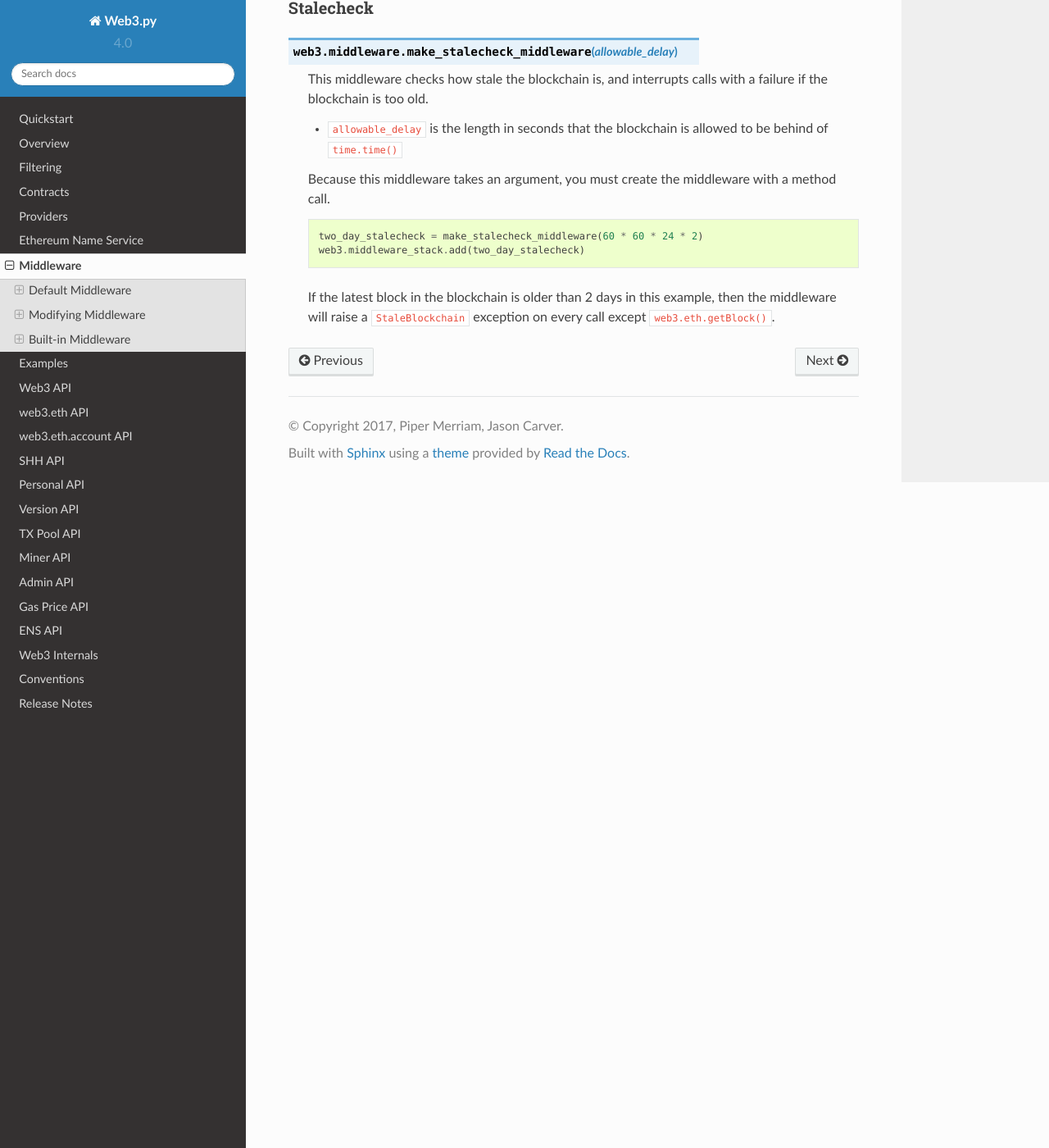
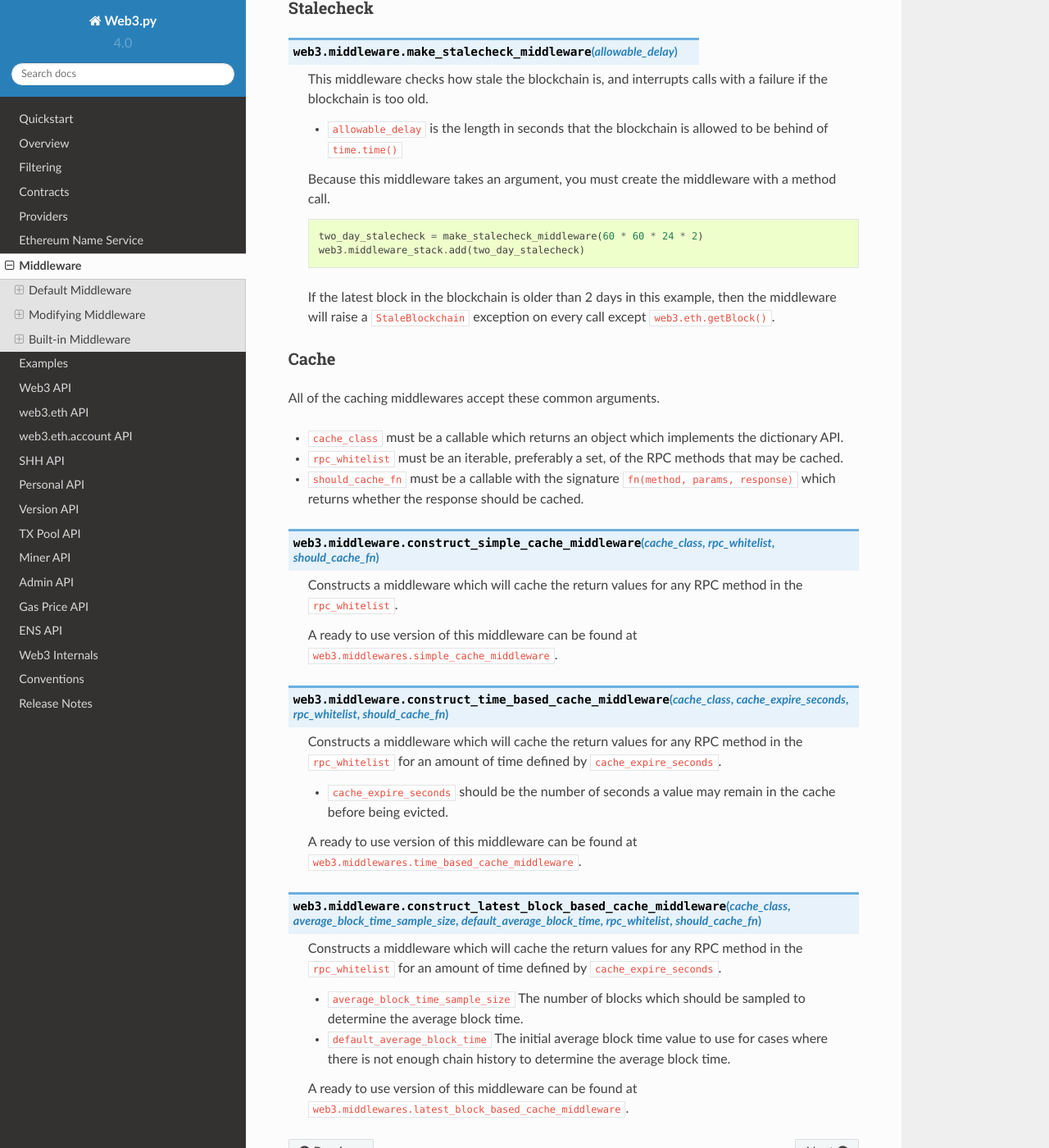
Before and after one commit to shuziren/web3.py, a Sphinx documentation site: the page built from docs/middleware.rst, in a window 1280 px wide and 1400 px high, scrolled down 2852 px. Shown: the whole window at 82% size. Built offline with Sphinx 7.4.7 and the Read the Docs theme 2.0.0, drawn with Linux system fonts in a browser that asks for light colours.

Commit message:
update docs

```diff
--- a/docs/middleware.rst
+++ b/docs/middleware.rst
@@ -164,3 +164,51 @@ Stalecheck
     If the latest block in the blockchain is older than 2 days in this example, then the
     middleware will raise a ``StaleBlockchain`` exception on every call except
     ``web3.eth.getBlock()``.
+
+
+Cache
+~~~~~~~~~~~
+
+All of the caching middlewares accept these common arguments.
+
+* ``cache_class`` must be a callable which returns an object which implements the dictionary API.
+* ``rpc_whitelist`` must be an iterable, preferably a set, of the RPC methods that may be cached.
+* ``should_cache_fn`` must be a callable with the signature ``fn(method, params, response)`` which returns whether the response should be cached.
+
+
+.. py:method:: web3.middleware.construct_simple_cache_middleware(cache_class, rpc_whitelist, should_cache_fn)
+
+    Constructs a middleware which will cache the return values for any RPC
+    method in the ``rpc_whitelist``.
+
+    A ready to use version of this middleware can be found at
+    ``web3.middlewares.simple_cache_middleware``.
+
+
+.. py:method:: web3.middleware.construct_time_based_cache_middleware(cache_class, cache_expire_seconds, rpc_whitelist, should_cache_fn)
+
+    Constructs a middleware which will cache the return values for any RPC
+    method in the ``rpc_whitelist`` for an amount of time defined by
+    ``cache_expire_seconds``.
+
+    * ``cache_expire_seconds`` should be the number of seconds a value may
+      remain in the cache before being evicted.
+
+    A ready to use version of this middleware can be found at
+    ``web3.middlewares.time_based_cache_middleware``.
+
+
+.. py:method:: web3.middleware.construct_latest_block_based_cache_middleware(cache_class, average_block_time_sample_size, default_average_block_time, rpc_whitelist, should_cache_fn)
+
+    Constructs a middleware which will cache the return values for any RPC
+    method in the ``rpc_whitelist`` for an amount of time defined by
+    ``cache_expire_seconds``.
+
+    * ``average_block_time_sample_size`` The number of blocks which should be
+      sampled to determine the average block time.
+    * ``default_average_block_time`` The initial average block time value to
+      use for cases where there is not enough chain history to determine the
+      average block time.
+
+    A ready to use version of this middleware can be found at
+    ``web3.middlewares.latest_block_based_cache_middleware``.
```
Also changed, not shown: 2 other files.
